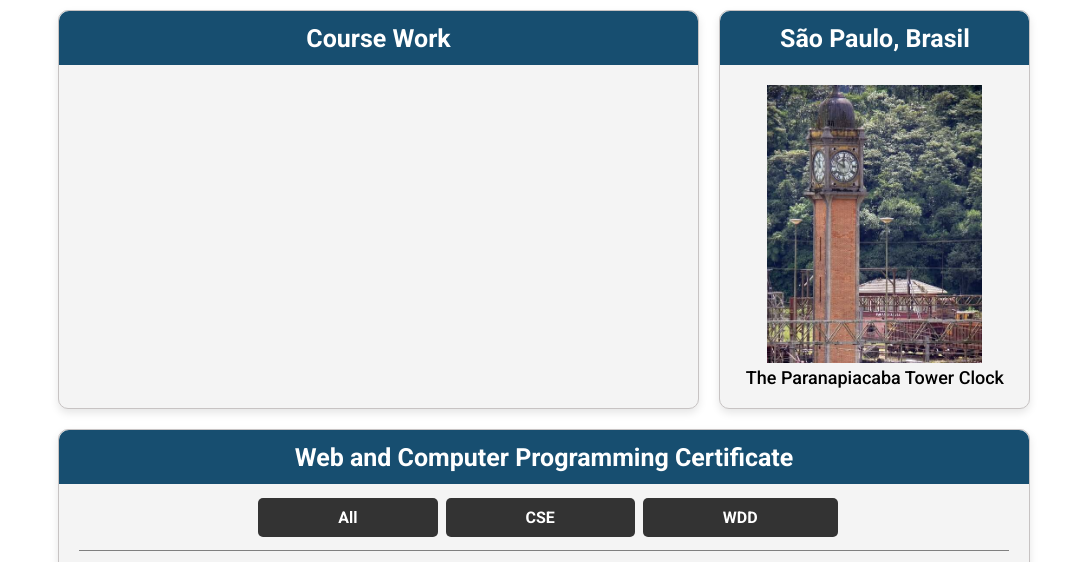
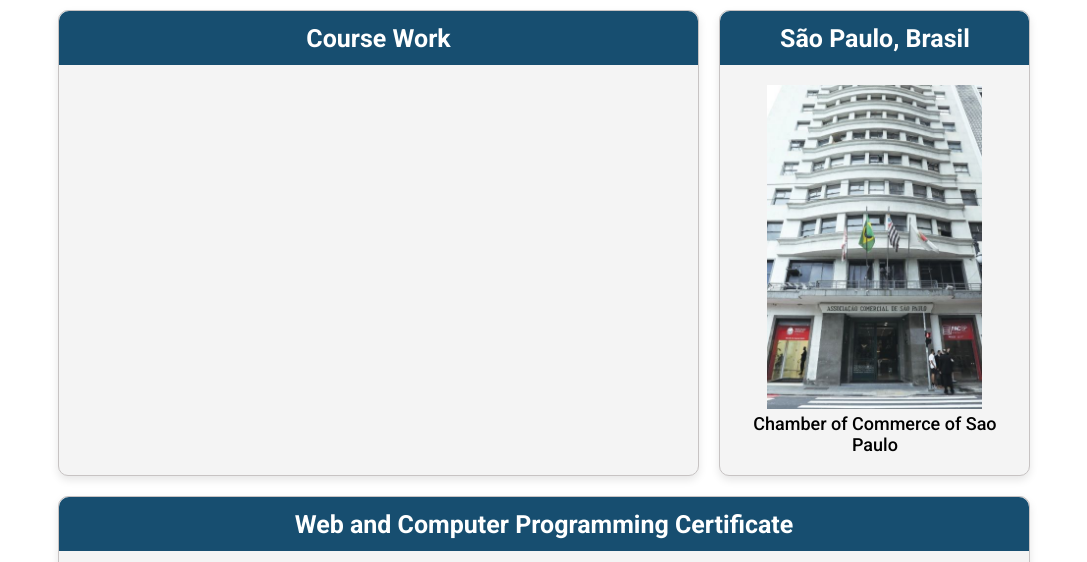
Before and after one commit to Cherry-Machado/wdd231, a plain HTML site: page index.html in a window 1280 px wide. Shown: the part 162-724 px from the top of the page, without its empty margins (96-1183 px from the left). Drawn offline with Linux system fonts and the light colour scheme; a web font is replaced by a local one.

Commit message:
Updating picture Chamber of Commerce

```diff
--- a/index.html
+++ b/index.html
@@ -60,8 +60,8 @@
         <section class="card card__item-2">
             <h2 class="card__title-1">São Paulo, Brasil</h2>
             <figure class="card_figure-saopaulo">
-                <img src="./images/paranapiacaba-2424908_640.jpg" alt="Photo Sao Paulo" loading="lazy" />
-                <figcaption>The Paranapiacaba Tower Clock</figcaption>
+                <img src="./images/Chambers_SP.jpg" alt="Photo Sao Paulo" loading="lazy" />
+                <figcaption>Chamber of Commerce of Sao Paulo</figcaption>
             </figure>
         </section>
         <section class="card card__item-3">
```
Also changed, not shown: images/Chambers_SP.jpg (added), images/paranapiacaba-2424908_640.jpg (deleted).
